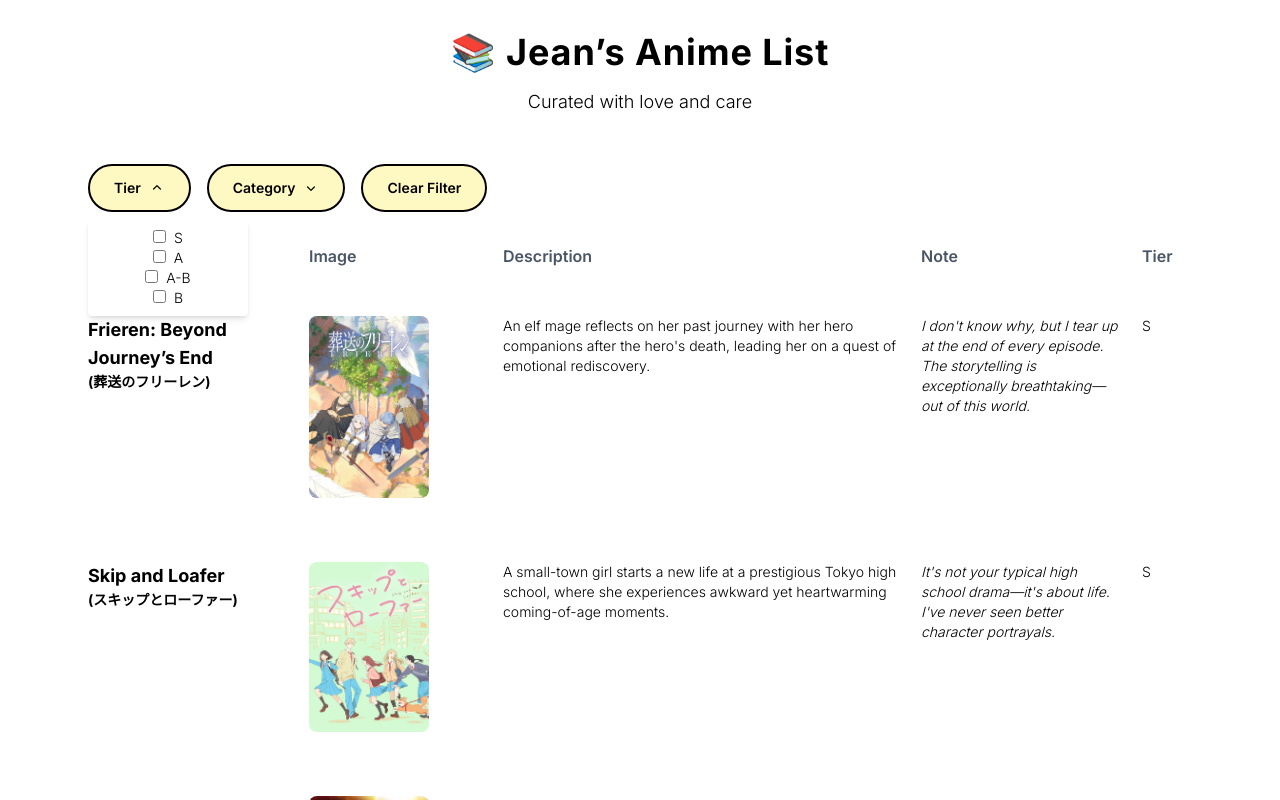
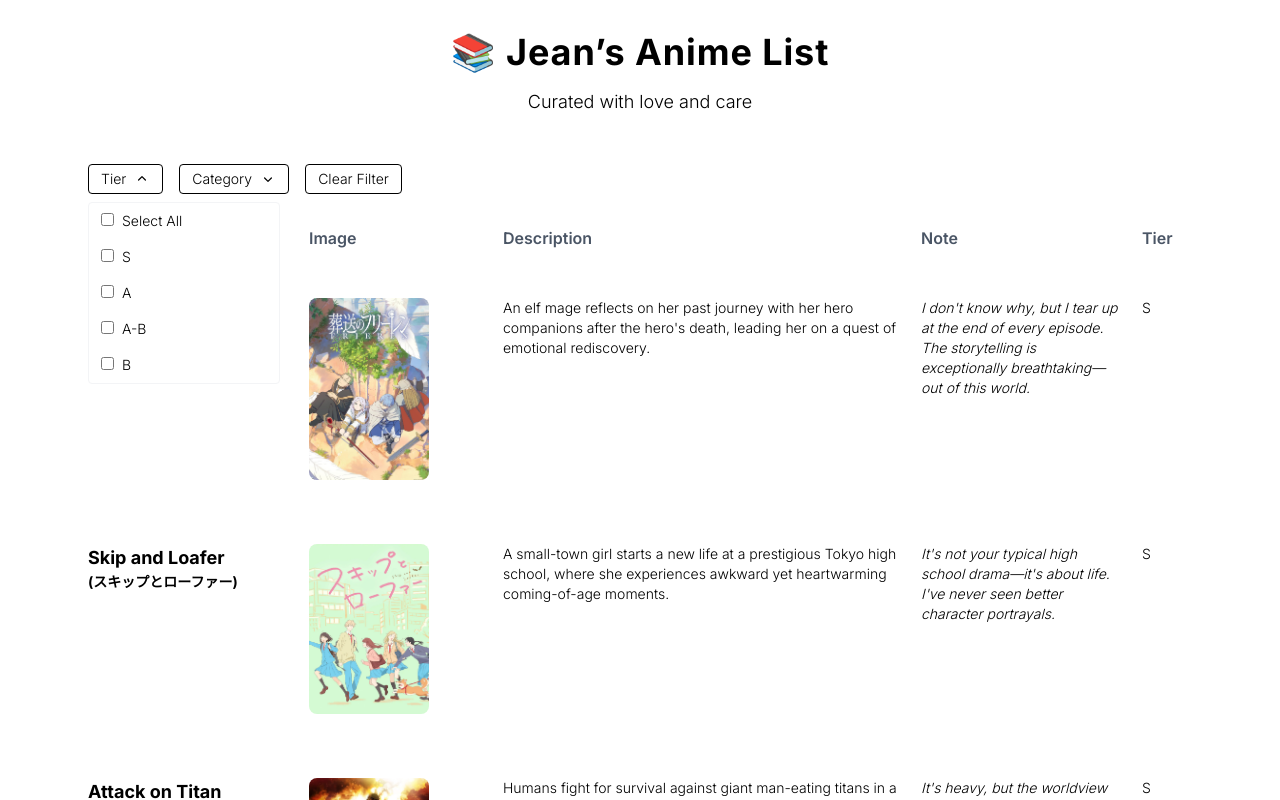
Before and after one commit to jeanyang0519/anime-recommender, a Next.js app: page /elite/all in a window 1280 px wide. Both pictures are taken after a click on the button "Tier". Shown: the top 800 px of the page. Built offline with nearby package versions, Linux system fonts and the light colour scheme.

Commit message:
update filter look

```diff
--- a/src/app/data/jeansList.ts
+++ b/src/app/data/jeansList.ts
@@ -1,7 +1,7 @@
 export const jeansList = [
   // === Touching/Emotional ===
   {
-    category: "Touching/Emotional",
+    category: "Slice of life",
     title: {
       romaji: "Sousou no Frieren",
       english: "Frieren: Beyond Journey’s End",
@@ -16,7 +16,7 @@ export const jeansList = [
     tier: "S",
   },
   {
-    category: "Touching/Emotional",
+    category: "Slice of life",
     title: {
       romaji: "Skip to Loafer",
       english: "Skip and Loafer",
@@ -433,9 +433,9 @@ export const jeansList = [
     tier: "A",
   },
 
-  // === Shonen B ===
+
   {
-    category: "Shonen B",
+    category: "Shonen",
     title: {
       romaji: "Jigokuraku",
       english: "Hell's Paradise",
@@ -450,7 +450,7 @@ export const jeansList = [
     tier: "B",
   },
   {
-    category: "Shonen B",
+    category: "Shonen",
     title: {
       romaji: "Paripi Koumei",
       english: "Ya Boy Kongming!",
--- a/src/app/elite/all/page.tsx
+++ b/src/app/elite/all/page.tsx
@@ -4,7 +4,6 @@ import Link from "next/link";
 import { jeansList } from "../../data/jeansList";
 import { useState, useEffect, useRef } from "react";
 import { ChevronDownIcon } from "@heroicons/react/20/solid";
-
 
 export default function EliteFullList() {
   const [selectedCategories, setSelectedCategories] = useState<string[]>([]);
@@ -15,13 +14,9 @@ const [showCategoryDropdown, setShowCategoryDropdown] = useState(false);
   const tierRef = useRef<HTMLDivElement>(null);
   const categoryRef = useRef<HTMLDivElement>(null);
 
-
   useEffect(() => {
     const handleClickOutside = (event: MouseEvent) => {
-    if (
-      tierRef.current &&
-      !tierRef.current.contains(event.target as Node)
-    ) {
+      if (tierRef.current && !tierRef.current.contains(event.target as Node)) {
         setShowTierDropdown(false);
       }
       if (
@@ -38,7 +33,6 @@ useEffect(() => {
     };
   }, []);
 
-
   return (
     <div className="min-h-screen p-8 text-center flex flex-col items-center gap-4">
       <h1 className="text-4xl font-bold">📚 Jean’s Anime List</h1>
@@ -47,10 +41,15 @@ useEffect(() => {
         {/* Tier Filter */}
         <div className="relative" ref={tierRef}>
           <button
-      onClick={() => setShowTierDropdown(prev => !prev)}
-      className="btn-yellow text-sm px-4 py-2 flex items-center gap-2"
+            onClick={() => setShowTierDropdown((prev) => !prev)}
+            className="filter-btn"
           >
-      Tier {selectedTiers.length > 0 && `(${selectedTiers.length})`}
+            Tier {selectedTiers.length > 0 && (
+                <span className="count"
+                style={{ fontSize: "9px" }}>
+                {selectedTiers.length}
+              </span>
+            )}
             <ChevronDownIcon
               className={`w-4 h-4 transition-transform ${
                 showTierDropdown ? "rotate-180" : ""
@@ -58,17 +57,33 @@ useEffect(() => {
             />
           </button>
           {showTierDropdown && (
-      <div className="absolute z-10 mt-2 bg-white text-black rounded shadow-md p-2 w-40">
-        {[...new Set(jeansList.map(a => a.tier).filter(Boolean))].map((tier, i) => (
-          <label key={i} className="block text-sm">
+            <div className="dropdown w-48">
+            <div className="flex flex-col">
+              <label className="dropdown-label">
+                <input
+                  type="checkbox"
+                  className="mr-2"
+                  checked={selectedTiers.length === [...new Set(jeansList.map((a) => a.tier).filter(Boolean))].length}
+                  onChange={(e) => {
+                    const allTiers = [...new Set(jeansList.map((a) => a.tier).filter(Boolean))];
+                    setSelectedTiers(e.target.checked ? allTiers : []);
+                  }}
+                />
+                Select All
+              </label>
+              {[...new Set(jeansList.map((a) => a.tier).filter(Boolean))].map((tier, i) => (
+                <label
+                  key={i}
+                  className="dropdown-label"
+                >
                   <input
                     type="checkbox"
                     value={tier}
                     checked={selectedTiers.includes(tier)}
                     onChange={(e) => {
                       const checked = e.target.checked;
-                setSelectedTiers(prev =>
-                  checked ? [...prev, tier] : prev.filter(t => t !== tier)
+                      setSelectedTiers((prev) =>
+                        checked ? [...prev, tier] : prev.filter((t) => t !== tier)
                       );
                     }}
                     className="mr-2"
@@ -77,16 +92,24 @@ useEffect(() => {
                 </label>
               ))}
             </div>
+          </div>
+
           )}
         </div>
 
         {/* Category Filter */}
         <div className="relative" ref={categoryRef}>
           <button
-      onClick={() => setShowCategoryDropdown(prev => !prev)}
-      className="btn-yellow text-sm px-4 py-2 flex items-center gap-2"
+            onClick={() => setShowCategoryDropdown((prev) => !prev)}
+            className="filter-btn"
           >
-      Category {selectedCategories.length > 0 && `(${selectedCategories.length})`}
+            Category{" "}
+            {selectedCategories.length > 0 && (
+                <span className="count"
+                style={{ fontSize: "9px" }}>
+                {selectedCategories.length}
+              </span>
+            )}
             <ChevronDownIcon
               className={`w-4 h-4 transition-transform ${
                 showCategoryDropdown ? "rotate-180" : ""
@@ -94,17 +117,33 @@ useEffect(() => {
             />
           </button>
           {showCategoryDropdown && (
-      <div className="absolute z-10 mt-2 bg-white text-black rounded shadow-md p-2 w-48">
-        {[...new Set(jeansList.flatMap(a => a.category || []))].map((cat, i) => (
-          <label key={i} className="block text-sm">
+            <div className="dropdown w-52">
+            <div className="flex flex-col">
+              <label className="dropdown-label">
+                <input
+                  type="checkbox"
+                  className="mr-2"
+                  checked={selectedCategories.length === [...new Set(jeansList.flatMap((a) => a.category || []))].length}
+                  onChange={(e) => {
+                    const allCategories = [...new Set(jeansList.flatMap((a) => a.category || []))];
+                    setSelectedCategories(e.target.checked ? allCategories : []);
+                  }}
+                />
+                Select All
+              </label>
+              {[...new Set(jeansList.flatMap((a) => a.category || []))].map((cat, i) => (
+                <label
+                  key={i}
+                  className="dropdown-label"
+                >
                   <input
                     type="checkbox"
                     value={cat}
                     checked={selectedCategories.includes(cat)}
                     onChange={(e) => {
                       const checked = e.target.checked;
-                setSelectedCategories(prev =>
-                  checked ? [...prev, cat] : prev.filter(c => c !== cat)
+                      setSelectedCategories((prev) =>
+                        checked ? [...prev, cat] : prev.filter((c) => c !== cat)
                       );
                     }}
                     className="mr-2"
@@ -113,6 +152,8 @@ useEffect(() => {
                 </label>
               ))}
             </div>
+          </div>
+
           )}
         </div>
 
@@ -122,12 +163,11 @@ useEffect(() => {
             setSelectedCategories([]);
             setSelectedTiers([]);
           }}
-    className="btn-yellow text-sm px-4 py-2"
+          className="filter-btn"
         >
           Clear Filter
         </button>
       </div>
-
 
       <div className=" flex flex-col w-full max-w-6xl gap-4">
         <div className="hidden lg:grid grid-cols-[1fr_170px_2fr_1fr_50px] gap-6 px-6 text-left font-semibold text-gray-600 mb-2">
--- a/src/app/globals.css
+++ b/src/app/globals.css
@@ -32,6 +32,22 @@ h1 {
   @apply mt-2 text-sm underline cursor-pointer;
 }
 
+.filter-btn {
+  @apply cursor-pointer rounded transition-all border  hover:bg-gray-300 text-black px-3 py-1 text-sm flex items-center gap-2
+}
+
+.dropdown {
+  @apply absolute z-10 mt-2 bg-white text-black rounded text-left border border-gray-100
+}
+
+.dropdown-label {
+  @apply text-sm cursor-pointer px-3 py-2 hover:bg-gray-100 transition-colors
+}
+
+.count {
+  @apply inline-flex items-center justify-center rounded-full bg-blue-200 w-4 h-4 border
+}
+
 body {
   /* background: var(--background); */
   color: black;
```
Lines whose indentation alone changed are shown as unchanged.
